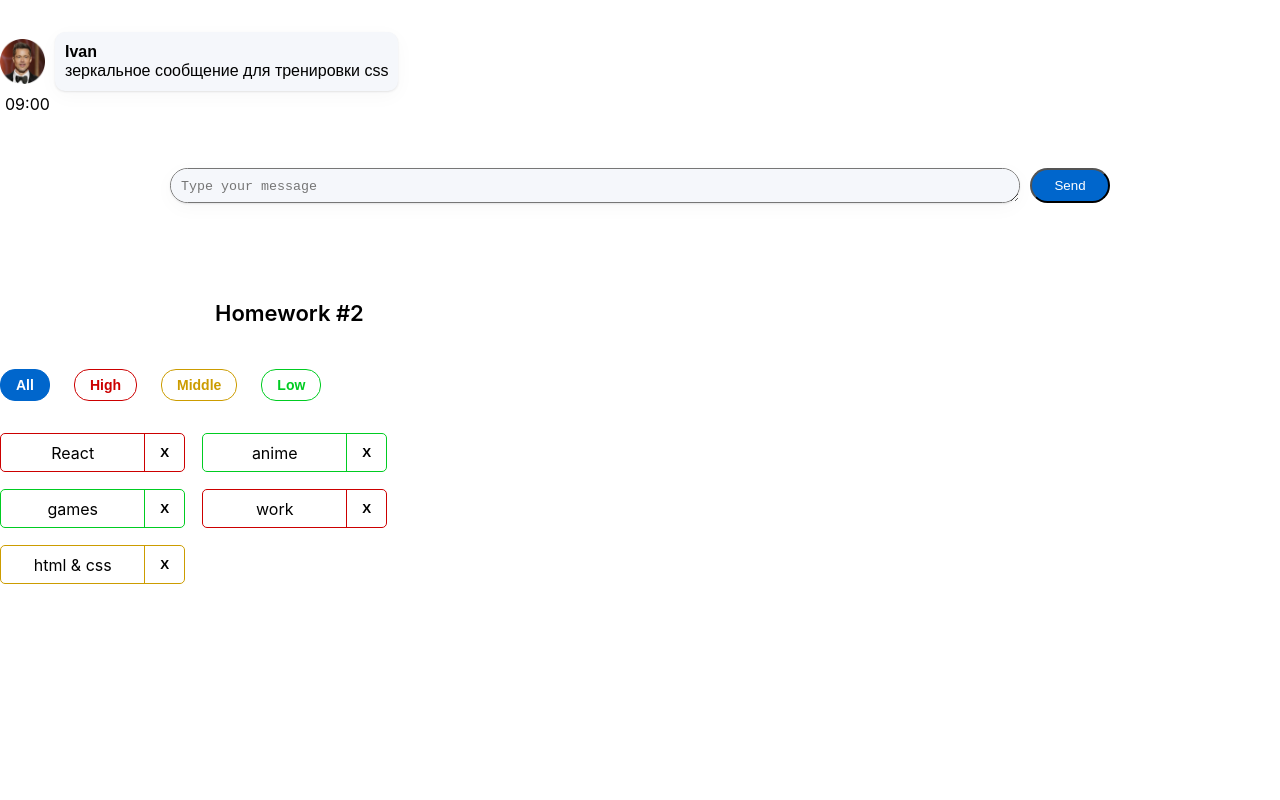
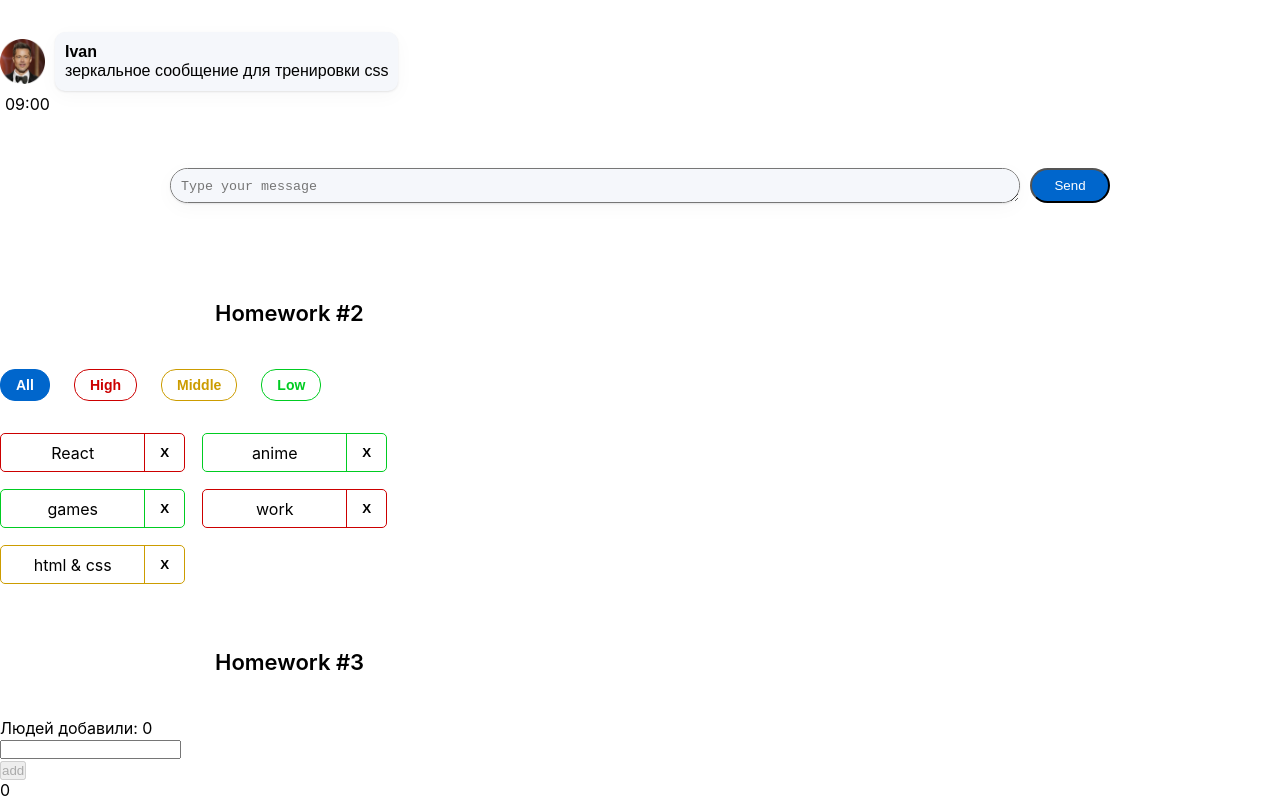
Before and after one commit to krany13/dz, a React (Create React App) app: page / in a window 1280 px wide. Shown: the part 249-1049 px from the top of the page. Before the commit the page ends 833 px from the top, so only its background shows below. Built offline with nearby package versions, Linux system fonts and the light colour scheme.

Commit message:
all without css

```diff
--- a/package.json
+++ b/package.json
@@ -14,7 +14,7 @@
     "@types/node": "16.11.56",
     "@types/react": "18.0.17",
     "@types/react-dom": "18.0.6",
-    "@types/uuid": "8.3.4",
+    "@types/uuid": "^8.3.4",
     "axios": "0.27.2",
     "gh-pages": "^4.0.0",
     "react": "18.2.0",
@@ -24,7 +24,7 @@
     "react-scripts": "5.0.1",
     "redux": "4.2.0",
     "typescript": "4.7.4",
-    "uuid": "9.0.0",
+    "uuid": "^9.0.0",
     "web-vitals": "2.1.4"
   },
   "scripts": {
--- a/src/s1-main/App.tsx
+++ b/src/s1-main/App.tsx
@@ -2,6 +2,7 @@
 import s from './App.module.css'
 import HW1 from '../s2-homeworks/hw01/HW1'
 import HW2 from "../s2-homeworks/hw02/HW2";
+import HW3 from "../s2-homeworks/hw03/HW3";
 
 function App() {
     return (
@@ -9,7 +10,7 @@
             <HW1/>
             {/*раскомментировать по ходу выполнения*/}
             <HW2/>
-            {/*<HW3/>*/}
+            <HW3/>
             {/*<HW4/>*/}
 
             {/*при выполнении дз 5 и более - закомментировать здесь дз 1-4, так как они есть внутри дз 5*/}
--- a/src/s2-homeworks/hw03/Greeting.tsx
+++ b/src/s2-homeworks/hw03/Greeting.tsx
@@ -2,14 +2,14 @@
 import s from './Greeting.module.css'
 
 type GreetingPropsType = {
-    name: any // need to fix any
-    setNameCallback: any // need to fix any
-    addUser: any // need to fix any
-    onBlur: any // need to fix any
-    onEnter: any // need to fix any
-    error: any // need to fix any
-    totalUsers: any // need to fix any
-    lastUserName?: any // need to fix any
+    name: string // need to fix any
+    setNameCallback: (e: ChangeEvent<HTMLInputElement>) => void // need to fix any
+    addUser: ()=>void // need to fix any
+    onBlur: ()=>void // need to fix any
+    onEnter: (e: KeyboardEvent<HTMLInputElement>)=>void // need to fix any
+    error: string // need to fix any
+    totalUsers: number // need to fix any
+    lastUserName?: number // need to fix any
 }
 
 // презентационная компонента (для верстальщика)
@@ -25,7 +25,7 @@
         lastUserName,
     } // деструктуризация пропсов
 ) => {
-    const inputClass = s.errorInput // need to fix with (?:)
+    const inputClass = s.errorInput ? s.errorInput : s.input// need to fix with (?:)
 
     return (
         <div id={'hw3-form'} className={s.greetingForm}>
--- a/src/s2-homeworks/hw03/GreetingContainer.tsx
+++ b/src/s2-homeworks/hw03/GreetingContainer.tsx
@@ -1,20 +1,33 @@
 import React, { ChangeEvent, KeyboardEvent, useState } from 'react'
 import Greeting from './Greeting'
 import { UserType } from './HW3'
+import user from "../hw08/User";
 
 type GreetingContainerPropsType = {
-    users: any // need to fix any
-    addUserCallback: any // need to fix any
+    users: Array<UserType> // need to fix any
+    addUserCallback: (name: any) => void// need to fix any
 }
 
 export const pureAddUser = (name: any, setError: any, setName: any, addUserCallback: any) => {
+    if(name.trim() !== '') {
+        addUserCallback(user)
+        setName('')
+    } else {
+        return setError('Ошибка! Введите имя!')
+    }
     // если имя пустое - показать ошибку, иначе - добавить юзера и очистить инпут
 }
 
-export const pureOnBlur = (name: any, setError: any) => { // если имя пустое - показать ошибку
+export const pureOnBlur = (name: any, setError: any) => {
+    if(name.trim() === '') {
+        return setError('Ошибка! Введите имя!')
+    }// если имя пустое - показать ошибку
 }
 
-export const pureOnEnter = (e: any, addUser: any) => { // если нажата кнопка Enter - добавить
+export const pureOnEnter = (e: any, addUser: any) => {
+    if (e.key === "Enter") {
+        addUser(user)
+    }// если нажата кнопка Enter - добавить
 }
 
 // более простой и понятный для новичков
@@ -26,12 +39,12 @@
     addUserCallback,
 }) => {
     // деструктуризация пропсов
-    const [name, setName] = useState<any>('') // need to fix any
-    const [error, setError] = useState<any>('') // need to fix any
+    const [name, setName] = useState<string>('') // need to fix any
+    const [error, setError] = useState<string>('') // need to fix any
 
-    const setNameCallback = (e: any) => { // need to fix any
-        setName('some name') // need to fix
-
+    const setNameCallback = (e: ChangeEvent<HTMLInputElement>) => { // need to fix any
+        // setName('some name') // need to fix
+        setName(e.currentTarget.value)
         error && setError('')
     }
     const addUser = () => {
@@ -42,12 +55,12 @@
         pureOnBlur(name, setError)
     }
 
-    const onEnter = (e: any) => {
+    const onEnter = (e: KeyboardEvent<HTMLInputElement>) => {
         pureOnEnter(e, addUser)
     }
 
-    const totalUsers = 0 // need to fix
-    const lastUserName = 'some name' // need to fix
+    const totalUsers = users.length // need to fix
+    const lastUserName = users.length // need to fix
 
     return (
         <Greeting
--- a/src/s2-homeworks/hw03/HW3.tsx
+++ b/src/s2-homeworks/hw03/HW3.tsx
@@ -1,30 +1,33 @@
 import React, { useState } from 'react'
-import { v1 } from 'uuid'
 import s2 from '../../s1-main/App.module.css'
 import GreetingContainer from './GreetingContainer'
+import {v1} from "uuid";
 
 /*
-* 1 - описать тип UserType
-* 2 - указать нужный тип в useState с users
-* 3 - дописать типы и логику функции pureAddUserCallback и проверить её тестами
-* 4 - в файле GreetingContainer.tsx дописать типизацию пропсов
-* 5 - в файле GreetingContainer.tsx указать нужные типы в useState с name и error
-* 6 - в файле GreetingContainer.tsx дописать тип и логику функции setNameCallback
-* 7 - в файле GreetingContainer.tsx дописать логику функций pureAddUser, pureOnBlur, pureOnEnter и проверить их тестами
-* 8 - в файле GreetingContainer.tsx вычислить количество добавленных и имя последнего (totalUsers, lastUserName)
-* 9 - в файле Greeting.tsx дописать типизацию пропсов
-* 10 - в файле Greeting.tsx вычислить inputClass в зависимости от наличия ошибки
+* 1 - описать тип UserType СДЕЛАЛ!!!
+* 2 - указать нужный тип в useState с users СДЕЛАЛ!!!
+* 3 - дописать типы и логику функции pureAddUserCallback и проверить её тестами СДЕЛАЛ!!!
+* 4 - в файле GreetingContainer.tsx дописать типизацию пропсов ВРОДЕ СДЕЛАЛ!!!
+* 5 - в файле GreetingContainer.tsx указать нужные типы в useState с name и error СДЕЛАЛ!!!
+* 6 - в файле GreetingContainer.tsx дописать тип и логику функции setNameCallback  СДЕЛАЛ!!!
+* 7 - в файле GreetingContainer.tsx дописать логику функций pureAddUser, pureOnBlur, pureOnEnter и проверить их тестами СДЕЛАЛ!!
+* 8 - в файле GreetingContainer.tsx вычислить количество добавленных и имя последнего (totalUsers, lastUserName) ТЕОРИТИЧЕСКИ СДЕЛАЛ!!!
+* 9 - в файле Greeting.tsx дописать типизацию пропсов ВРОДЕ СДЕЛАЛ!!!!
+* 10 - в файле Greeting.tsx вычислить inputClass в зависимости от наличия ошибки  ???????????
 * 11 - сделать стили в соответствии с дизайном
 * */
 
 // types
 export type UserType = {
-    _id: any // need to fix any
-    name: any // need to fix any
+    _id: string// need to fix any
+    name: string // need to fix any
 }
 
-export const pureAddUserCallback = (name: any, setUsers: any, users: any) => { // need to fix any
-    const user = { // need to fix
+export const pureAddUserCallback = (name: string, setUsers: any, users: Array<UserType>) => { // need to fix any
+    const user = {
+        _id: v1(),
+        name: name
+        // need to fix
     }
     setUsers([...users, user])
 }
```
Also changed, not shown: 1 other file (tests, documents, lock files or other folders).
